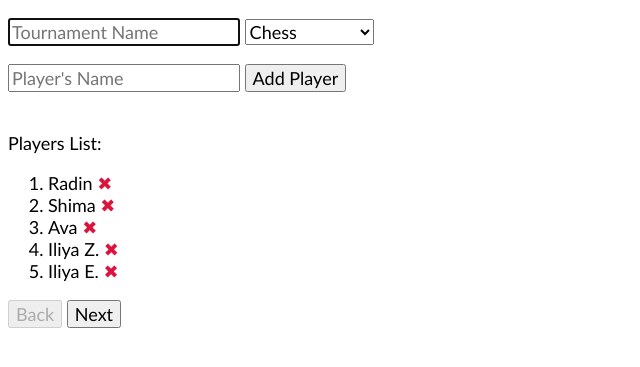
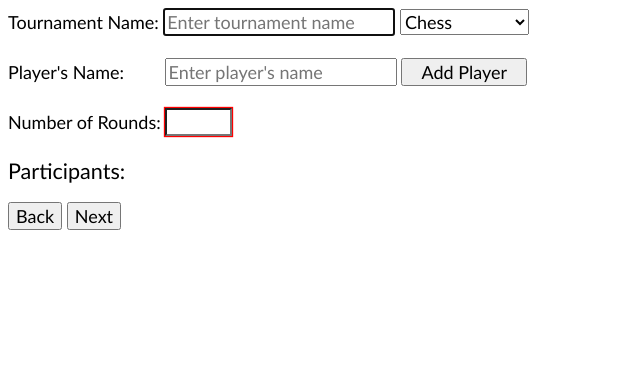
Before and after one commit to ehzan/swiss, a Django app: template app/templates/players.html in a window 1280 px wide. Shown: the top 367 px of the page, without its empty margins (0-640 px from the left). Run offline with Django 3.2, Linux system fonts and the light colour scheme; the template is opened without the code that fills it: most values are stand-ins (such as "Sample title", 1, 10 or a date in 2020).

Commit message:
get tournament specs

```diff
--- a/app/static/players.js
+++ b/app/static/players.js
@@ -1,4 +1,4 @@
-var players_list = ['Radin', 'Shima', 'Ava', 'Iliya Z.', 'Iliya E.',];
+var players_list;
 
 function show_players() {
     const a_tag = `<a href='javascript:void' onclick='remove_player(event)' class='remove' title='remove'> &#10006; </a>`;
@@ -9,18 +9,18 @@
 function add_player(name) {
     lblError.innerText = null;
     if (name == null || name == '') {
-        lblError.innerText = 'Required Field';
+        lblError.innerText = '*Required Field';
         txtName.focus();
     }
-    else if (players_list.findIndex(item => item.toLowerCase() == name.toLowerCase()) != -1) {
-        lblError.innerText = 'Duplicated Name';
+    else if (players_list.length && players_list.findIndex(item => item.toLowerCase() == name.toLowerCase()) != -1) {
+        lblError.innerText = '*Duplicated Name';
         txtName.focus();
         txtName.select();
     }
     else {
         players_list.push(name);
+        txtName.value = null;
         show_players();
-        txtName.value = null;
     }
     return false;
 }
@@ -35,15 +35,31 @@
 }
 
 function next() {
-    list1.value = players_list.toString();
-    theForm.submit();
+    theForm['players_list'].value = players_list.toString();
+    theForm.action = '../game/'
+    theForm.requestSubmit();
+    // if (theForm.checkValidity())
 }
 
 function back() {
 }
 
 function load() {
+    console.log(tournament);
+    console.log(tournamentId);
+    console.log(game);
+    console.log(number_of_rounds);
+    if (players_list.length == 0)
+        players_list = '[]';
+    players_list = players_list.replace(/\'|&#x27;/g, '\"');
+    players_list = JSON.parse(players_list);
+    console.log(players_list);
+    theForm['tournament'].value = tournament;
+    theForm['tournamentId'].value = tournamentId;
+    if (game)
+        theForm['game'].value = game;
+    theForm['number_of_rounds'].value = number_of_rounds;
     show_players();
-    btnNext.disabled = false;
+    btnBack.disabled = true;
     //txtName.setCustomValidity("I am expecting an e-mail address!");
 }
--- a/app/static/style.css
+++ b/app/static/style.css
@@ -3,8 +3,9 @@
     font-size: 18px;
 }
 
-/* input:invalid { box-shadow: 0 0 1px 1px red; } */
-/* input:focus:invalid { box-shadow: none; } */
+input:invalid { box-shadow: 0 0 1px 1px red; }
+input:focus:invalid { box-shadow: none; }
+
 label.error {
     color: crimson;
 }
@@ -13,3 +14,12 @@
     color: crimson;
     text-decoration: none;
 }
+input.mytest {
+/* padding-left: 5em; */
+margin-left: 2em;
+/* margin-right: 1em; */
+}
+
+input {
+    margin-left: 0em;
+  }
--- a/app/templates/players.html
+++ b/app/templates/players.html
@@ -1,29 +1,38 @@
 {% extends "template.html" %}
 {% load static %}
 
-{% block title %} Swiss System {% endblock %}
 {% block scripts %}
-<script src={% static 'players.js' %}></script>
+<script src="{% static 'players.js' %}"> </script>
+<script>
+    var tournament = "{{ tournament|escape }}";
+    var tournamentId = "{{ tournamentId|escape }}";
+    var game = "{{ game|escape }}";
+    var number_of_rounds = "{{ number_of_rounds|escape }}"
+    var players_list = "{{ players_list|escape }}";
+</script>
 {% endblock %}
 
 {% block content %}
-<form id="theForm" method="POST" autocomplete="off">
+<form id="theForm" method="POST">
     {% csrf_token %}
-    <p> <input type="text" name="tournament" id="txtTournament" placeholder="Tournament Name" autofocus>
-        <select name="game" id="comGame">
-            <option value="Chess">Chess</option>
-            <option value="Backgammon">Backgammon</option>
-            <option value="Volleyball">Volleyball</option>
-            <option value="Table Tennis">Table Tennis</option>
-        </select>
-    </p>
-    <p> <input type="text" name="" id="txtName" placeholder="Player's Name" required>
-        <button type="submit" onclick="return add_player(txtName.value)">Add Player</button>
-        <br><label for="txtName" id="lblError" class="error"></label>
-    </p>
-    <input type="hidden" name="players_list" id="list1">
-</form>
-<br>
-Players List:
+    <label>Tournament Name: <input type="text" name="tournament" placeholder="Enter tournament name" autofocus
+            drequired></label>
+    <input type="hidden" name="tournamentId">
+    <select name="game">
+        <option value="Chess">Chess</option>
+        <option value="Backgammon">Backgammon</option>
+        <option value="Volleyball">Volleyball</option>
+        <option value="Table Tennis">Table Tennis</option>
+    </select></label> <br><br>
+    <label>Player's Name: <input type="text" name="" id="txtName" class='mytest'
+            placeholder="Enter player's name"></label>
+    <button type="submit" onclick="return add_player(txtName.value)" style="width: 7em;"> Add Player </button>
+    <br><label for="txtName" id="lblError" class="error" style="padding-left: 8em;"></label>
+    <br>
+    <label>Number of Rounds: <input type="number" min=1 max=10 size=5 name="number_of_rounds" required></label>
+    <input type="hidden" name="players_list">
+
+</form><br>
+<div style="font-size: larger;"> Participants: </div>
 <ol id="olPlayers"></ol>
 {% endblock %}
--- a/app/templates/template.html
+++ b/app/templates/template.html
@@ -1,10 +1,10 @@
+<!DOCTYPE html>
 {% load static %}
-<!DOCTYPE html>
 
 <head>
     <meta name=viewport content="width=device-width, initial-scale=1">
     <title> {% block title %} Swiss System Tournament Manager {% endblock %} </title>
-    <link rel=icon href="{% static 'logo.ico' %}">
+    <link rel=icon href="{% static 'favicon.ico' %}">
     <link rel=stylesheet href="{% static 'style.css' %}" type=text/css>
     {% block style %} {% endblock %}
     {% block scripts %} {% endblock %}
@@ -13,7 +13,7 @@
 <body onload="load()">
     {% block content %} {% endblock %}
     <footer>
-        <input type="button" id="btnBack" value="Back" onclick="back()" disabled>
-        <input type="button" id="btnNext" value="Next" onclick="next()" disabled>
+        <button id="btnBack" value="Back" onclick="back()"> Back </button>
+        <button id="btnNext" value="Next" onclick="next()"> Next </button>
     </footer>
 </body>
--- a/app/urls.py
+++ b/app/urls.py
@@ -3,4 +3,5 @@
 
 urlpatterns = [
     path('players/', views.players),
+    path('game/', views.game),
 ]
```
Also changed, not shown: app/templates/round.html (added, +16 -0 lines), app/views.py (+17 -1 lines), app/static/favicon1.ico (renamed from app/static/logo.ico).
